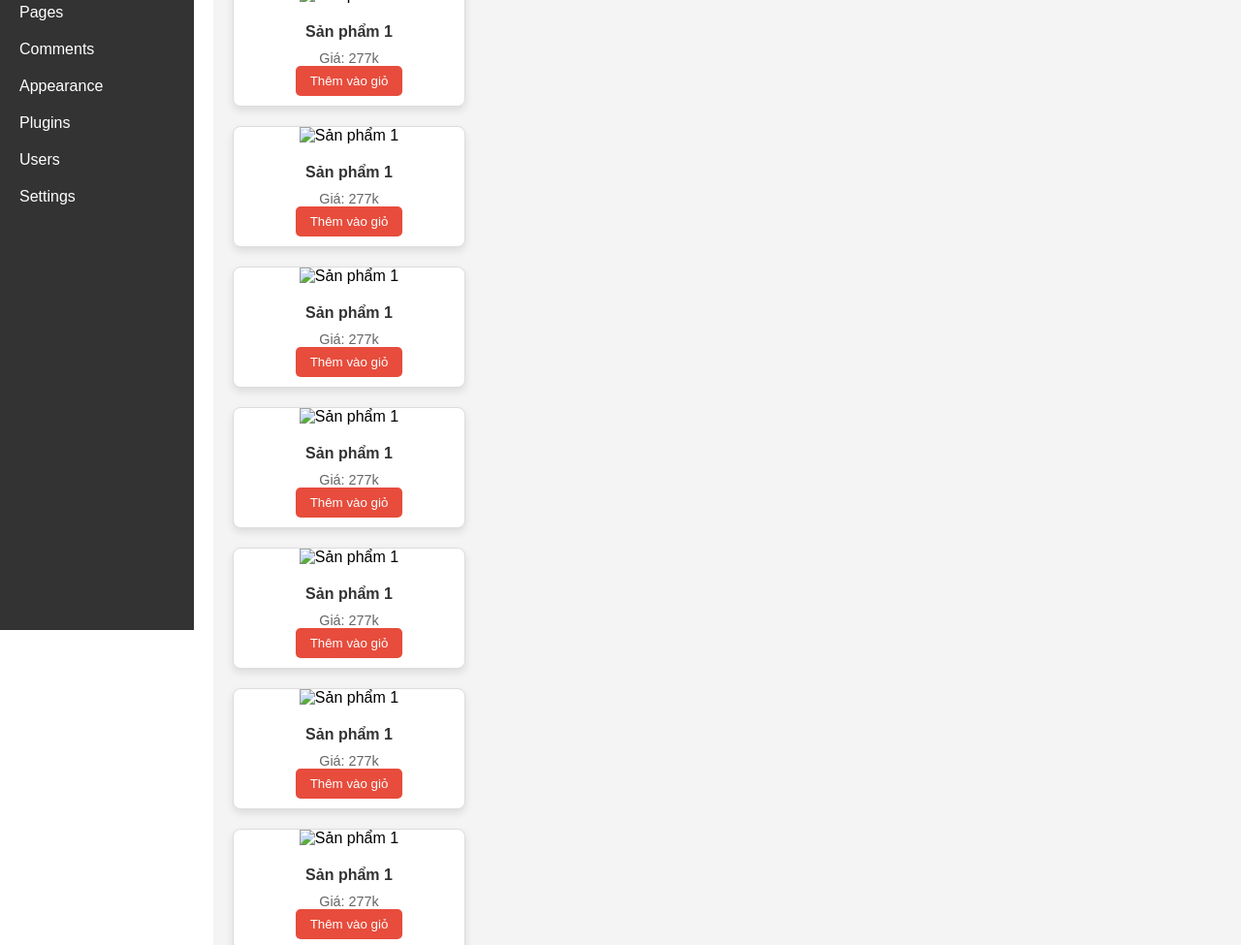
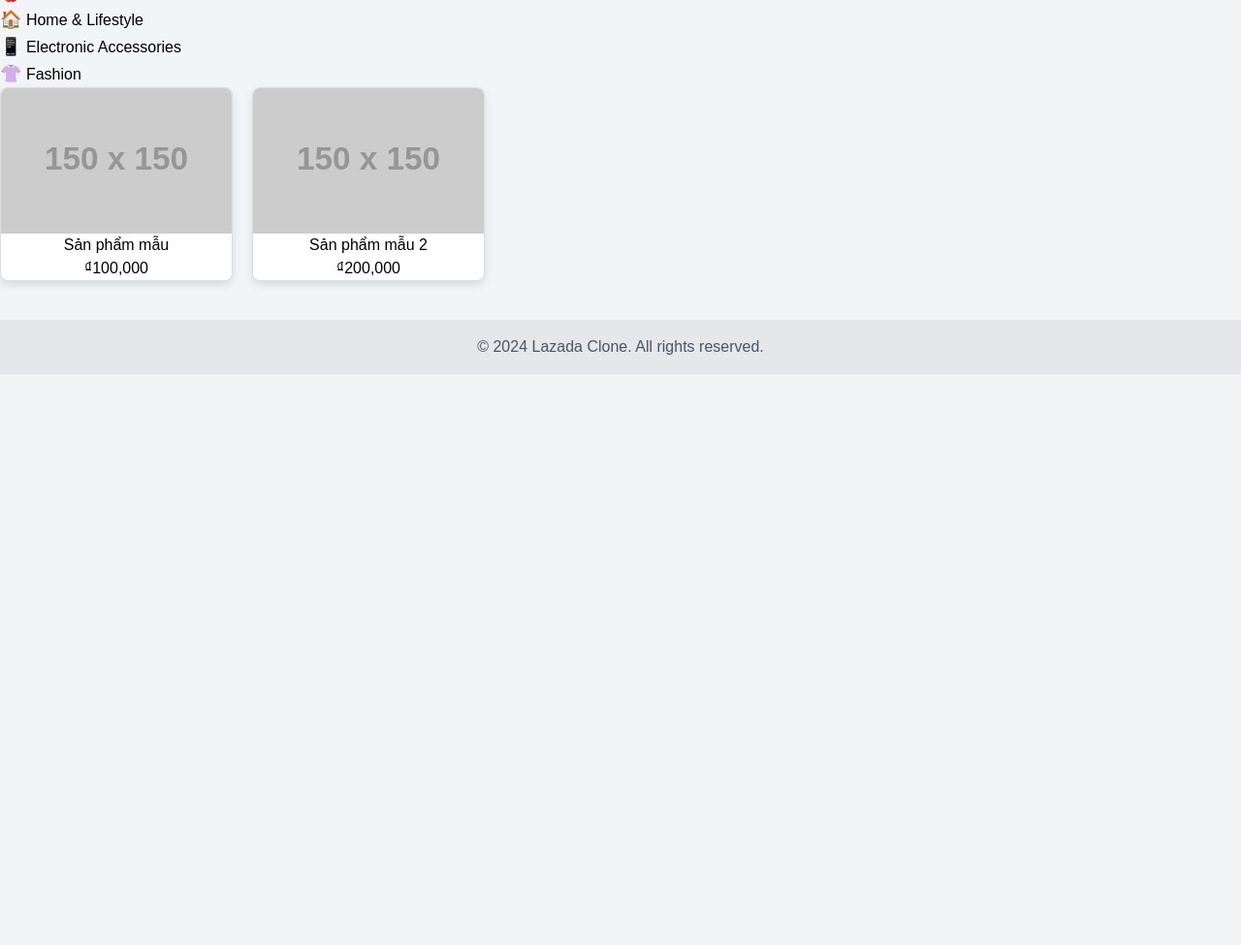
Before and after one commit to nguyenminhquy/THE-SHOPPING-WEBSITE-CO3050, a website: page html/card.html in a window 1280 px wide. Shown: the part 150-1125 px from the top of the page at 97% size. After the commit the page ends 800 px from the top, so only its background shows below. Drawn offline with nearby package versions, Linux system fonts and the light colour scheme; placeholder pictures from the web are drawn by us.

Commit message:
Cập nhật giao diện trang sản phẩm

```diff
--- a/html/card.html
+++ b/html/card.html
@@ -1,116 +1,76 @@
-
 <!DOCTYPE html>
 <html lang="vi">
 <head>
     <meta charset="UTF-8">
     <meta name="viewport" content="width=device-width, initial-scale=1.0">
-    <title>Trang Quản Lý Sản Phẩm</title>
+    <title>Lazada Clone</title>
+    <link href="https://cdn.jsdelivr.net/npm/tailwindcss@2.2.19/dist/tailwind.min.css" rel="stylesheet">
     <link rel="stylesheet" href="/css/card.css">
-    <script src="/js/card.js"></script>
 </head>
-<body>
-    <!-- Sidebar -->
-    <div class="sidebar">
-        <h2>Dashboard</h2>
-        <ul>
-            <li><a href="#">Posts</a></li>
-            <li><a href="#">Media</a></li>
-            <li><a href="#">Pages</a></li>
-            <li><a href="#">Comments</a></li>
-            <li><a href="#">Appearance</a></li>
-            <li><a href="#">Plugins</a></li>
-            <li><a href="#">Users</a></li>
-            <li><a href="#">Settings</a></li>
-        </ul>
+<body class="bg-gray-100 font-sans">
+
+    <!-- Header -->
+    <header class="header">
+        <h1 class="text-lg font-bold">Lazada</h1>
+        <nav class="navbar">
+            <a href="#" class="hover:underline">Categories</a>
+            <a href="#" class="hover:underline">LazMall</a>
+            <a href="#" class="hover:underline">Vouchers</a>
+            <a href="#" class="hover:underline">Top Up & eCoupon</a>
+            <a href="#" class="hover:underline">LazGlobal</a>
+        </nav>
+    </header>
+
+    <!-- Banner -->
+    <section class="banner">
+        <h2 class="banner-title">Thêm Deal Vào Giỏ Bày Tỏ Yêu Thương</h2>
+        <p class="banner-subtitle">100% Chính Hãng - Ưu Đãi Mỗi Ngày</p>
+    </section>
+
+    <!-- Categories -->
+    <div class="categories">
+        <div class="category-item">
+            <span class="text-lg">🛒</span>
+            <span>Picks For You</span>
+        </div>
+        <div class="category-item">
+            <span class="text-lg">🍎</span>
+            <span>Groceries</span>
+        </div>
+        <div class="category-item">
+            <span class="text-lg">🏠</span>
+            <span>Home & Lifestyle</span>
+        </div>
+        <div class="category-item">
+            <span class="text-lg">📱</span>
+            <span>Electronic Accessories</span>
+        </div>
+        <div class="category-item">
+            <span class="text-lg">👚</span>
+            <span>Fashion</span>
+        </div>
     </div>
 
-    <!-- Main Content -->
-    <div class="main-content">
-        <!-- Topbar bên phải -->
-        <div class="topbar">
-            <a href="#">Giỏ hàng của bạn</a>
-            <a href="#">Thanh toán</a>
-            <a href="/homepage.html">Đăng xuất</a>
+    <!-- Product Grid -->
+    <main class="product-grid">
+        <!-- Product Card Example -->
+        <div class="product-card">
+            <img src="https://via.placeholder.com/150" alt="Product Image" class="product-image">
+            <h3 class="product-title">Sản phẩm mẫu</h3>
+            <p class="product-price">₫100,000</p>
         </div>
+        <div class="product-card">
+            <img src="https://via.placeholder.com/150" alt="Product Image" class="product-image">
+            <h3 class="product-title">Sản phẩm mẫu 2</h3>
+            <p class="product-price">₫200,000</p>
+        </div>
+        <!-- Thêm các sản phẩm khác tương tự -->
+    </main>
 
-        <h1>Quản Lý Sản Phẩm</h1>
-        <div class="product-grid">
-            <!-- Thẻ sản phẩm 1 -->
-            <div class="product-grid">
-                <!-- Sản phẩm 1 -->
-                <div class="product-card" onclick="redirectToProduct()">
-                    <img src="product1.jpg" alt="Sản phẩm 1">
-                    <div class="product-info">
-                        <h3>Sản phẩm 1</h3>
-                        <p>Giá: 277k</p>
-                        <button onclick="redirectToCart(event)">Thêm vào giỏ</button>
-                    </div>
-                </div>
+    <!-- Footer -->
+    <footer class="bg-gray-200 p-4 mt-10 text-center text-gray-600">
+        © 2024 Lazada Clone. All rights reserved.
+    </footer>
 
-                <div class="product-grid">
-                    <!-- Sản phẩm 1 -->
-                    <div class="product-card" onclick="redirectToProduct()">
-                        <img src="product1.jpg" alt="Sản phẩm 1">
-                        <div class="product-info">
-                            <h3>Sản phẩm 1</h3>
-                            <p>Giá: 277k</p>
-                            <button onclick="redirectToCart(event)">Thêm vào giỏ</button>
-                        </div>
-                    </div>
-                    <div class="product-grid">
-                        <!-- Sản phẩm 1 -->
-                        <div class="product-card" onclick="redirectToProduct()">
-                            <img src="product1.jpg" alt="Sản phẩm 1">
-                            <div class="product-info">
-                                <h3>Sản phẩm 1</h3>
-                                <p>Giá: 277k</p>
-                                <button onclick="redirectToCart(event)">Thêm vào giỏ</button>
-                            </div>
-                        </div>
-                        <div class="product-grid">
-                            <!-- Sản phẩm 1 -->
-                            <div class="product-card" onclick="redirectToProduct()">
-                                <img src="product1.jpg" alt="Sản phẩm 1">
-                                <div class="product-info">
-                                    <h3>Sản phẩm 1</h3>
-                                    <p>Giá: 277k</p>
-                                    <button onclick="redirectToCart(event)">Thêm vào giỏ</button>
-                                </div>
-                            </div>
-                            <div class="product-grid">
-                                <!-- Sản phẩm 1 -->
-                                <div class="product-card" onclick="redirectToProduct()">
-                                    <img src="product1.jpg" alt="Sản phẩm 1">
-                                    <div class="product-info">
-                                        <h3>Sản phẩm 1</h3>
-                                        <p>Giá: 277k</p>
-                                        <button onclick="redirectToCart(event)">Thêm vào giỏ</button>
-                                    </div>
-                                </div>
-                                <div class="product-grid">
-                                    <!-- Sản phẩm 1 -->
-                                    <div class="product-card" onclick="redirectToProduct()">
-                                        <img src="product1.jpg" alt="Sản phẩm 1">
-                                        <div class="product-info">
-                                            <h3>Sản phẩm 1</h3>
-                                            <p>Giá: 277k</p>
-                                            <button onclick="redirectToCart(event)">Thêm vào giỏ</button>
-                                        </div>
-                                    </div>
-                                    <div class="product-grid">
-                                        <!-- Sản phẩm 1 -->
-                                        <div class="product-card" onclick="redirectToProduct()">
-                                            <img src="product1.jpg" alt="Sản phẩm 1">
-                                            <div class="product-info">
-                                                <h3>Sản phẩm 1</h3>
-                                                <p>Giá: 277k</p>
-                                                <button onclick="redirectToCart(event)">Thêm vào giỏ</button>
-                                            </div>
-                                        </div>
-
-
-            <!-- Thêm các sản phẩm khác nếu cần -->
-        </div>
-    </div>
 </body>
 </html>
--- /dev/null
+++ b/package.json
@@ -0,0 +1,5 @@
+{
+  "devDependencies": {
+    "tailwindcss": "^3.4.14"
+  }
+}
--- /dev/null
+++ b/tailwind.config.js
@@ -0,0 +1,8 @@
+/** @type {import('tailwindcss').Config} */
+module.exports = {
+  content: [],
+  theme: {
+    extend: {},
+  },
+  plugins: [],
+}
```
Also changed, not shown: html/product.html (+75 -73 lines), 1 other file.
